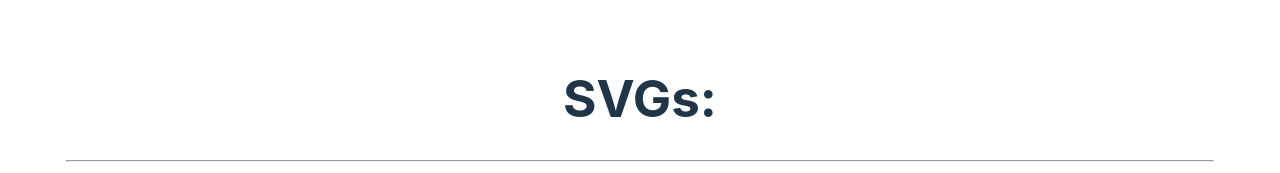
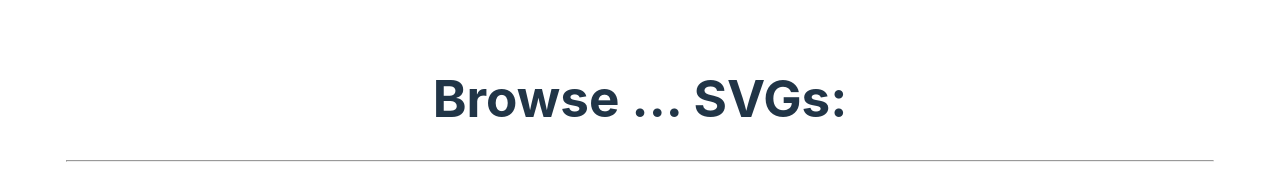
Before and after one commit to crazy4groovy/aisvg.art, a Svelte app: page / in a window 1280 px wide. Shown: the part 694-867 px from the top of the page. Built offline with nearby package versions, Linux system fonts and the light colour scheme; no server answers.

Commit message:
Display image counter

```diff
--- a/src/App.svelte
+++ b/src/App.svelte
@@ -99,10 +99,12 @@
 
     <h3>Hover/tap on the original image to reveal the remixed SVG.</h3>
 
-    <h1 id="search-start">SVGs:</h1>
+    <h1 id="search-start">
+      Browse {svg4CroppedImgs.length && svg4CroppedImgs.length.toLocaleString() || '...'} SVGs:
+    </h1>
 
-    {#if displayedSvg4CroppedImgs.length > 0}
-      <SearchInput placeholder="Prompt Search" />
+    {#if svg4CroppedImgs.length > 0}
+      <SearchInput placeholder="Enter prompt keyword" />
     {:else}
       <hr />
       <div>Loading image data ... Please be patient</div>
--- a/src/components/SearchInput.svelte
+++ b/src/components/SearchInput.svelte
@@ -9,10 +9,12 @@
   }
 </script>
 
+<!-- svelte-ignore a11y-autofocus -->
 <input
   type="text"
   on:input={(e) => handleInput(e.target)}
   value={$store}
+  autofocus={true}
   class:inactive={$store.length <= 2}
   {placeholder}
 />
```
